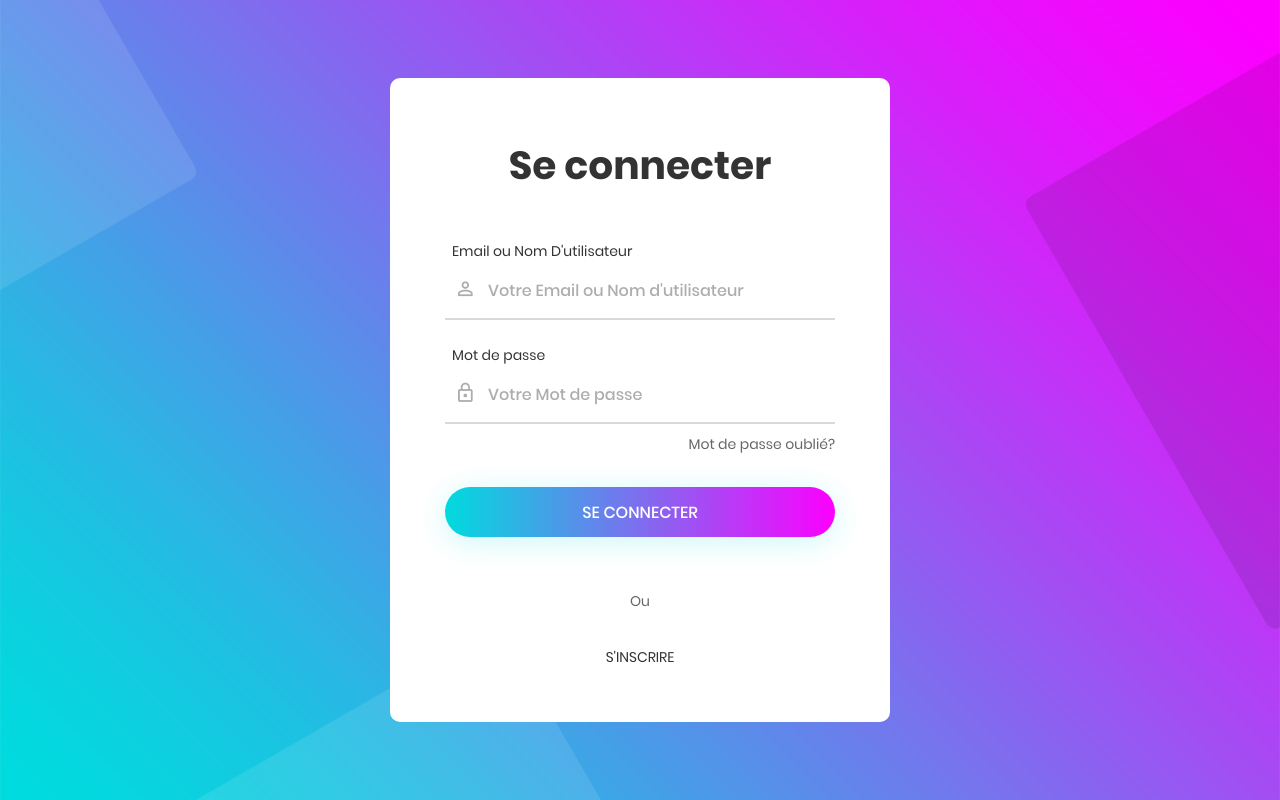
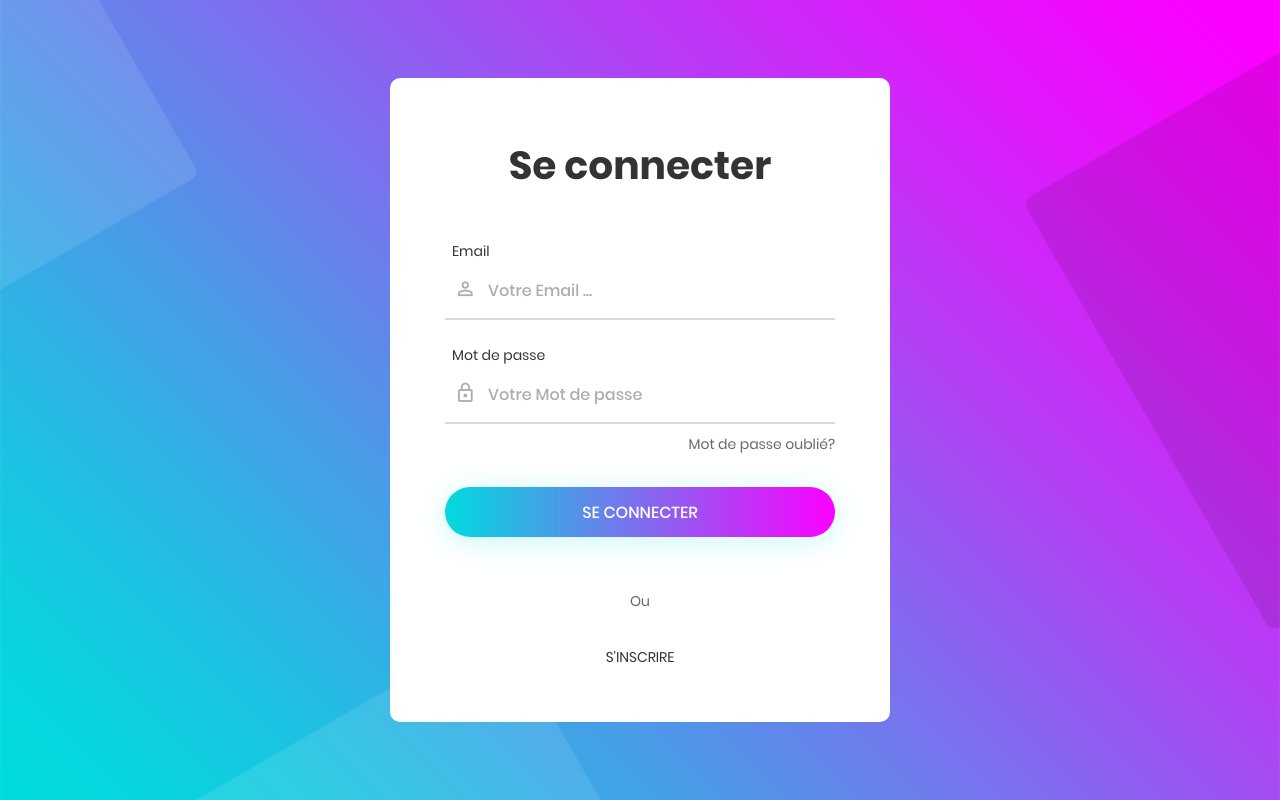
Before and after one commit to Mpiahy/Projet_S4, a CodeIgniter app: page /Projet_S4/index.php/login_c/index in a window 1280 px wide. Run offline with CodeIgniter, Linux system fonts and the light colour scheme.

Commit message:
login et inscription

```diff
--- a/application/config/config.php
+++ b/application/config/config.php
@@ -370,7 +370,7 @@ $config['encryption_key'] = '';
 $config['sess_driver'] = 'files';
 $config['sess_cookie_name'] = 'ci_session';
 $config['sess_expiration'] = 7200;
-$config['sess_save_path'] = NULL;
+$config['sess_save_path'] = 'D:';
 $config['sess_match_ip'] = FALSE;
 $config['sess_time_to_update'] = 300;
 $config['sess_regenerate_destroy'] = FALSE;
--- a/application/controllers/Login_C.php
+++ b/application/controllers/Login_C.php
@@ -24,6 +24,7 @@ class Login_C extends CI_Controller {
 		parent::__construct();
 		$this->load->model('Login_M');
 		$this->load->library('form_validation');
+		$this->load->library('session');
 
 	}
 	public function index()
@@ -55,16 +56,16 @@ class Login_C extends CI_Controller {
     public function traiteLogin()
     {
           $id = array();
-          $username = $this->input->post('email');
+          $email = $this->input->post('email');
           $password = $this->input->post('password');
-          $user= $this->connex->getUsers($username,$password);
+          $user= $this->Login_M->getUsers($email,$password);
             if($user != null){
                 $this->session->set_userdata('user_id',$user['id']);
                 $this->load->view('welcome_message');
 
             }else{
                 $data['error'] = 'Invalid username or password';
-                $this->load->view('Index');
+                $this->load->view('login');
 			}
 	}
 	public function insertUsers()
@@ -75,7 +76,7 @@ class Login_C extends CI_Controller {
 		if($genre == '1')
 		{
 			$genre = 'homme';
-		}else if($gender == '2'){
+		}else if($genre == '2'){
 			$genre = 'femme';
 		}
 
--- a/application/models/Login_M.php
+++ b/application/models/Login_M.php
@@ -7,10 +7,19 @@ class Login_M extends CI_Model {
     //FONCTION POUR LES REQUETES SQL
     public function insert($email,$password,$nom,$genre,$taille,$poids)
     {
-        $sql = "INSERT INTO  users(email,password,nom,genre,taille,poids) values (%s,%s,%s,%s,%d,%d)";
-        $sql = sprintf($sql,$this->db->escape($email),$this->db->escape($password),$this->db->escape($nom),$this->db->escape($genre),$this->db->escape($taille),$this->db->escape($poids));
+        $sql = "INSERT INTO  users(email,password,nom,genre,taille,poids) values (%s,%s,%s,%s,%g,%g)";
+        $sql = sprintf($sql,$this->db->escape($email),$this->db->escape($password),$this->db->escape($nom),$this->db->escape($genre),$taille,$poids);
         $this->db->query($sql);
 
     }
+    public function getUsers($email,$password)
+    {
+        $resultat=array();
+        $sql="select id from users where email='%s' and password='%s' ";
+        $sql=sprintf($sql,$email,$password);
+        $query=$this->db->query($sql);
+        $resultat=$query->row_array();
+        return $resultat;
+    }
 
 }
--- a/application/views/login.php
+++ b/application/views/login.php
@@ -42,21 +42,21 @@
     <div class="limiter">
         <div class="container-login100" style="background-image: url('<?php echo base_url('assets/login_template/images/bg-01.jpg'); ?>')">
             <div class="wrap-login100 p-l-55 p-r-55 p-t-65 p-b-54">
-                <form class="login100-form validate-form">
+                <form class="login100-form validate-form"  method="post" action ="<?php echo base_url("Login_C/traiteLogin") ?>">
                     <span class="login100-form-title p-b-49">
                         Se connecter
                     </span>
 
                     <div class="wrap-input100 validate-input m-b-23" data-validate="Email ou Nom D'utilisateur requis">
-                        <span class="label-input100">Email ou Nom D'utilisateur</span>
-                        <input class="input100" type="text" name="username"
-                            placeholder="Votre Email ou Nom d'utilisateur">
+                        <span class="label-input100">Email </span>
+                        <input class="input100" type="text" name="email"
+                            placeholder="Votre Email ...">
                         <span class="focus-input100" data-symbol="&#xf206;"></span>
                     </div>
 
                     <div class="wrap-input100 validate-input" data-validate="Mot de passe requis">
                         <span class="label-input100">Mot de passe</span>
-                        <input class="input100" type="password" name="pass" placeholder="Votre Mot de passe">
+                        <input class="input100" type="password" name="password" placeholder="Votre Mot de passe">
                         <span class="focus-input100" data-symbol="&#xf190;"></span>
                     </div>
 
--- a/application/views/signup.php
+++ b/application/views/signup.php
@@ -80,12 +80,6 @@
                         <span class="focus-input100" data-symbol="&#xf190;"></span>
                     </div>
 
-                    <div class="wrap-input100 validate-input m-b-23" data-validate="Mot de passe requis">
-                        <span class="label-input100">Confirmer votre Mot de passe</span>
-                        <input class="input100" type="password" name="password" placeholder="Confirmer votre Mot de passe">
-                        <span class="focus-input100" data-symbol="&#xf190;"></span>
-                    </div>
-
                     <div class="container-login100-form-btn">
                         <div class="wrap-login100-form-btn">
                             <div class="login100-form-bgbtn"></div>
```
